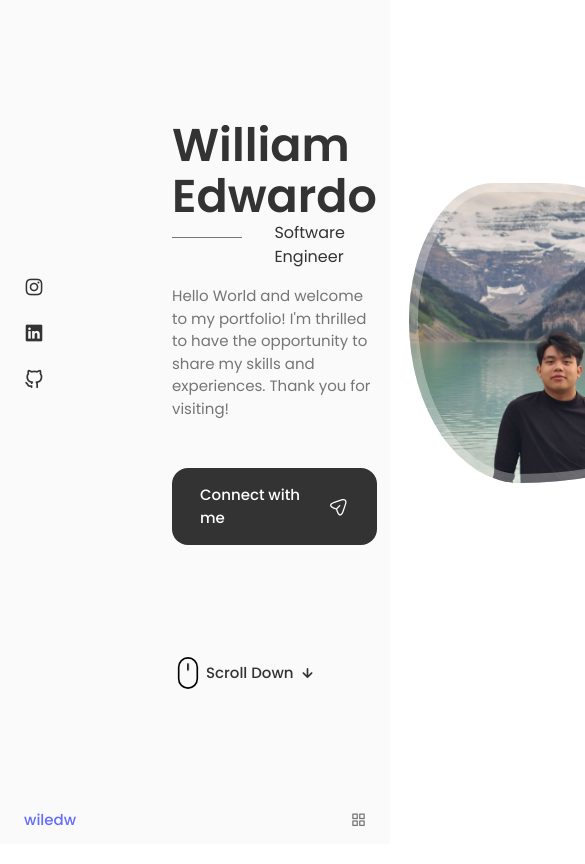
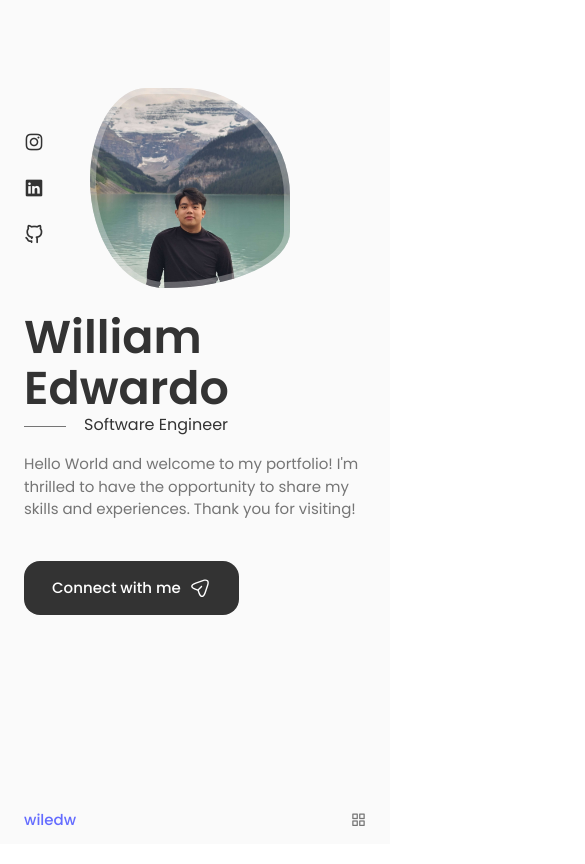
Before and after one commit to wiledw/portfolio, a React (Vite) app: page / in a window 390 px wide. Shown: the top 864 px of the page, 585 px wide, since content can reach past the window. Built offline with nearby package versions, Linux system fonts and the light colour scheme.

Commit message:
add: media screen for home.jsx

```diff
--- a/src/components/Home/home.css
+++ b/src/components/Home/home.css
@@ -108,3 +108,75 @@
     font-size: 1.25rem;
     color: var(--title-color);
 }
+
+/*=============== BREAKPOINTS ===============*/
+/* For large devices */
+@media screen and (max-width: 992px) {
+    .home__content {
+        grid-template-columns: 100px repeat(2, 1fr);
+        column-gap: 1.25rem;
+    }
+
+    .home__hand {
+        width: 26px;
+        height: 26px;
+    }
+
+    .home__subtitle {
+        padding-left: 3.75rem;
+        margin-bottom: var(--mb-1);
+    }
+
+    .home__subtitle::before{
+        width: 42px;
+        top: 0.8rem;
+    }
+
+    .home__description {
+        max-width: initial;
+        margin-bottom: var(--mb-2-5);
+    }
+
+    .home__img{
+        width: 250px;
+        height: 250px;
+        box-shadow: inset 0 0 0 8px rgb(255 255 255/30%);
+
+    }
+
+    .home__scroll {
+        margin-left: 7.5rem;
+    }
+  }
+
+  /* For medium devices */
+  @media screen and (max-width: 768px) {
+    .home__content{
+        grid-template-columns: 0.5fr 3fr;
+        padding-top: 3.5rem;
+    }
+    .home__img {
+        order: initial;
+        justify-self: initial;
+    }
+    .home__data {
+        grid-column: 1/3;
+    }
+    .home__img {
+        box-shadow: inset 0 0 0 6px rgb(255 255 255/30%);
+        width: 200px;
+        height: 200px;
+    }
+    .home__scroll{
+        display: none;
+    }
+  }
+
+  /* For small devices */
+  @media screen and (max-width: 350px) {
+    .home__img {
+        width: 180px;
+        height: 180px;
+    }
+
+  }
```
